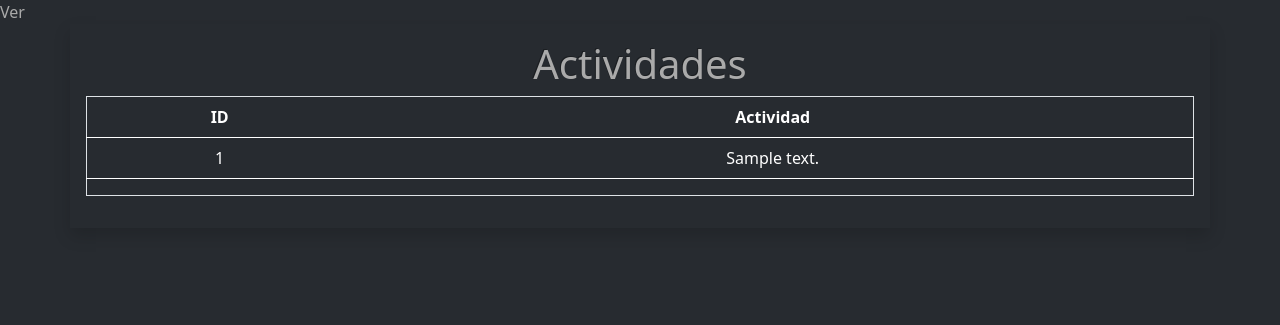
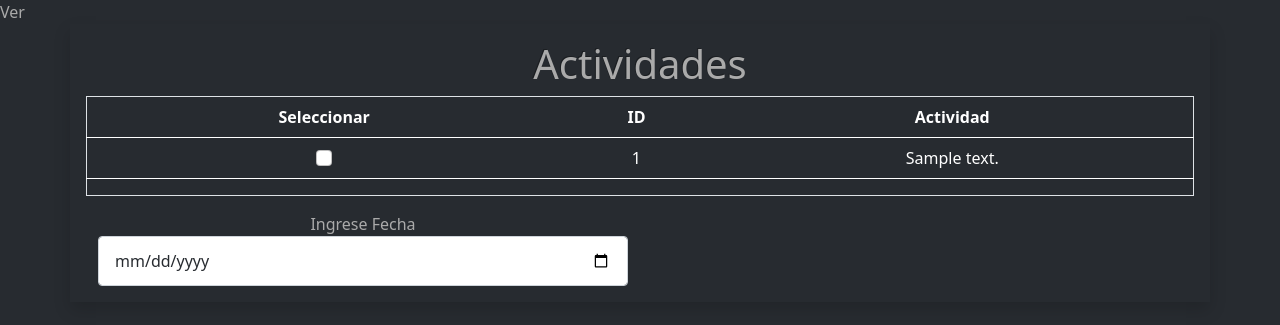
Before and after one commit to dextter1913/pruebatecnica, a PHP site: page /?modulos=ver in a window 1280 px wide. Shown: the part 58-383 px from the top of the page. Run offline with PHP 8.4, Linux system fonts and the light colour scheme; the visitor is signed in with stand-in values (Sample User, id 1); tables that the repository leaves empty hold one stand-in row (values such as "Sample post").

Commit message:
Agregando Cositas

```diff
--- a/views/tblActividades/tblActividades.php
+++ b/views/tblActividades/tblActividades.php
@@ -4,15 +4,20 @@
             <table class="table table-hover rounded border">
                 <thead>
                     <tr>
+                        <th>Seleccionar</th>
                         <th>ID</th>
                         <th>Actividad</th>
                     </tr>
                 </thead>
                 <tbody>
+                    <form action="" method="get">
                         <?php
                         while ($row = mysqli_fetch_assoc($resultado)) :
                         ?>
                             <tr>
+                                <td>
+                                    <input type="checkbox" name="id[]" class="form-check-input" value="<?= $row['idActividad'] ?>">
+                                </td>
                                 <td>
                                     <?= $row['idActividad'] ?>
                                 </td>
@@ -30,5 +35,11 @@
                     </tr>
                 </tfoot>
             </table>
+            <div class="col-12 col-sm-6 col-md-6 col-lg-6">
+                <label for="fecha">Ingrese Fecha</label>
+                <input type="date" name="fecha" class="form-control" id="fecha">
+            </div>
+            <div class="col-12 col-sm-6 col-md-6 col-lg-6"></div>
+            </form>
         </div>
     </div>
```
Lines whose indentation alone changed are shown as unchanged.
